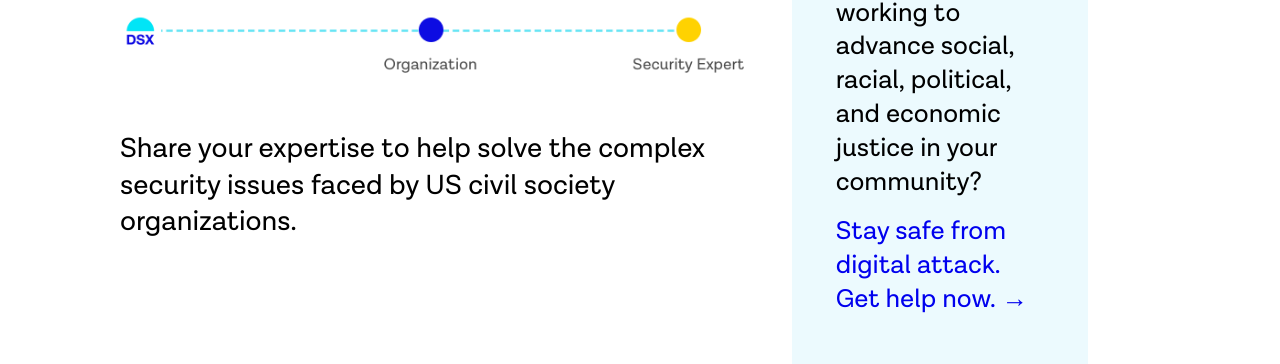
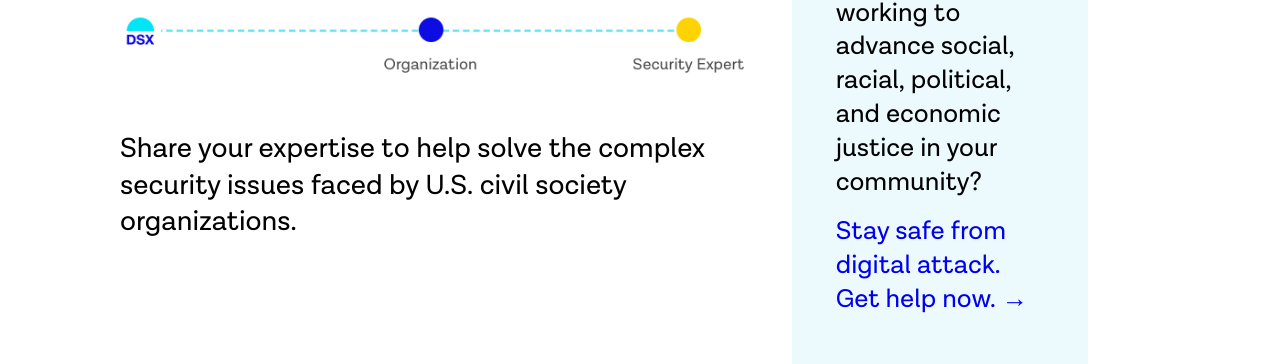
Before and after one commit to tiffrobo/exchange-new, a Jekyll site: the page built from become-a-provider.html, in a window 1280 px wide. Shown: the part 369-733 px from the top of the page. Built offline with Jekyll 4.4.1, drawn with Linux system fonts in a browser that asks for light colours.

Commit message:
language fixes for new design

```diff
--- a/_includes/goHome.html
+++ b/_includes/goHome.html
@@ -5,7 +5,7 @@
   </div>
   <div id="assist">
     <h2>Go home with a clear conscience.</h2>
-    <p>Know the people you serve are protected online. Begin with a free security assessment.</p>
+    <p>Help the people you serve stay safe online. Begin with a free security assessment.</p>
     <a href='/request-assistance' class='button'>Get Help</a>
   </div>
 </div>
--- a/_includes/howWeHelp.html
+++ b/_includes/howWeHelp.html
@@ -1,6 +1,6 @@
 <div id="howWeHelp">
   <h4>How we help</h4>
-  <h3>Civil Society Organizations face a number of different threats.<br>
+  <h3>Civil society organizations face a number of different threats.<br>
       We link them with digital security providers to help.</h3>
   <div id="howWeHelpCards">
     {% for data in site.howWeHelpCardData %}
--- a/become-a-provider.html
+++ b/become-a-provider.html
@@ -8,7 +8,7 @@
 <div class="intro">
   <h1>Join our network of digital security experts.</h1>
   <img src="/assets/img/provider-steps.png"/>
-  <p>Share your expertise to help solve the complex security issues faced by US civil society organizations.</p>
+  <p>Share your expertise to help solve the complex security issues faced by U.S. civil society organizations.</p>
 </div>
 <div class="otherForm">
   <p>Are you an organization working to advance social, racial, political, and economic justice in your community?</p>
```
Also changed, not shown: 2 other files.
